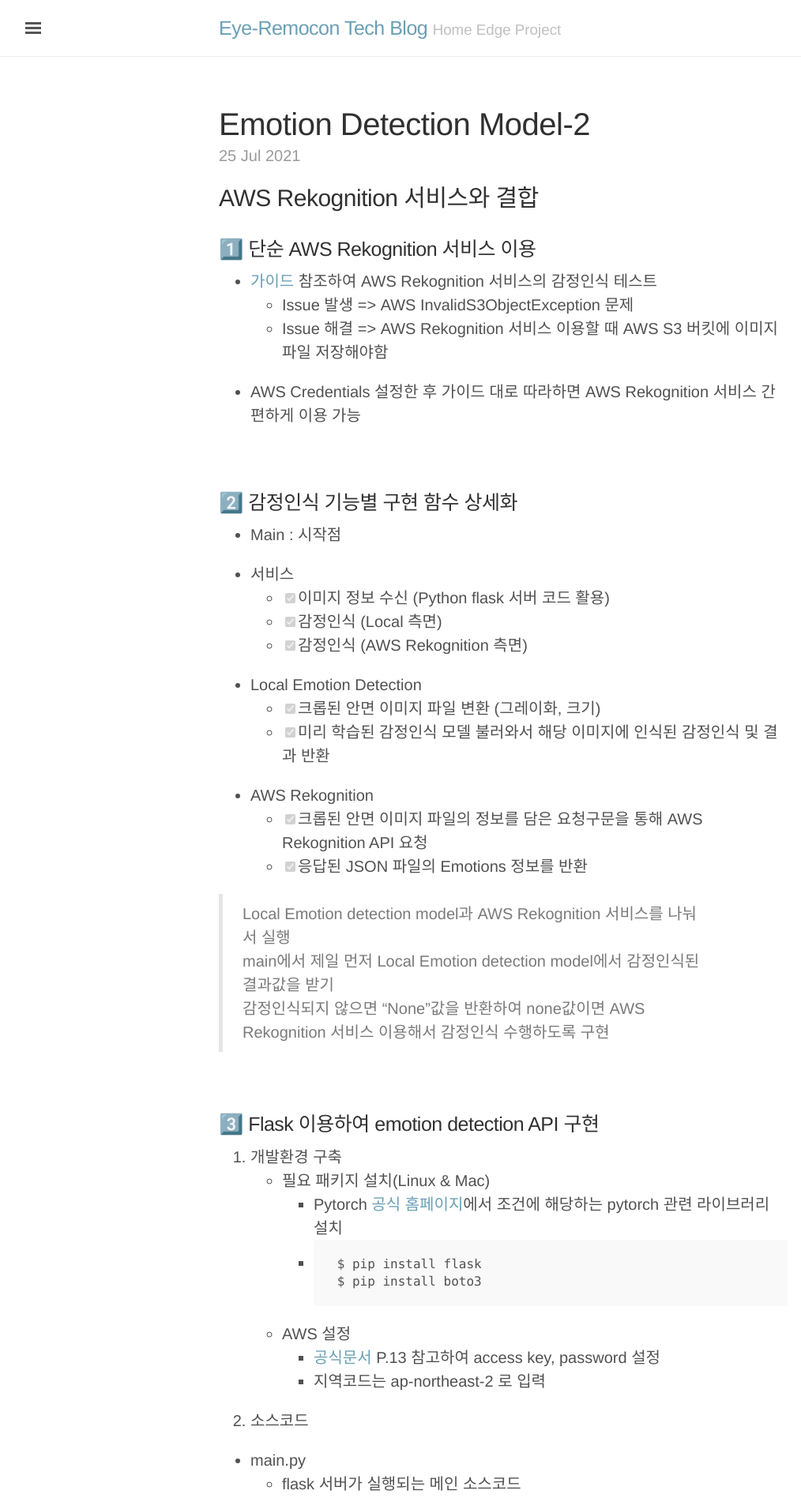
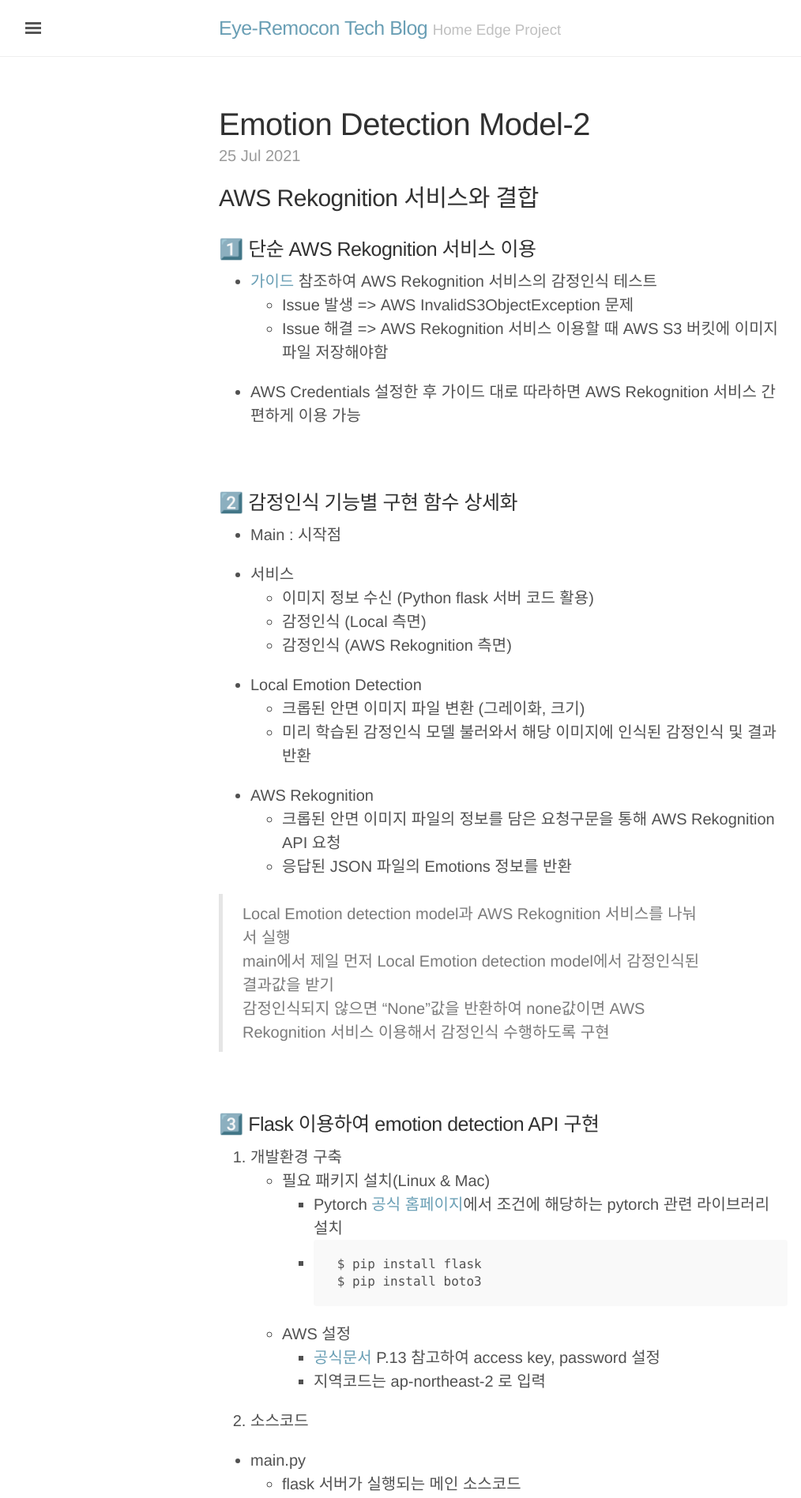
Before and after one commit to Eye-Remocon/Eye-Remocon.github.io, a Jekyll site: the page built from _posts/2021-07-25-emotion-behavior-detection-2.md, in a window 1280 px wide. Shown: the top 1897 px of the page at 79% size, without its empty margins (3-1017 px from the left). Built offline with Jekyll 4.4.1, drawn with Linux system fonts in a browser that asks for light colours; some web fonts are replaced.

```diff
--- a/_posts/2021-07-25-emotion-behavior-detection-2.md
+++ b/_posts/2021-07-25-emotion-behavior-detection-2.md
@@ -21,17 +21,17 @@ categories : Emotion-Behavior-Detection
 * Main : 시작점
 
 * 서비스
-  * [x] 이미지 정보 수신 (Python flask 서버 코드 활용)
-  * [x] 감정인식 (Local 측면)
-  * [x] 감정인식 (AWS Rekognition 측면)
+  * 이미지 정보 수신 (Python flask 서버 코드 활용)
+  * 감정인식 (Local 측면)
+  * 감정인식 (AWS Rekognition 측면)
 
 * Local Emotion Detection
-  * [x] 크롭된 안면 이미지 파일 변환 (그레이화, 크기)
-  * [x] 미리 학습된 감정인식 모델 불러와서 해당 이미지에 인식된 감정인식 및 결과 반환
+  * 크롭된 안면 이미지 파일 변환 (그레이화, 크기)
+  * 미리 학습된 감정인식 모델 불러와서 해당 이미지에 인식된 감정인식 및 결과 반환
 
 * AWS Rekognition
-  * [x] 크롭된 안면 이미지 파일의 정보를 담은 요청구문을 통해 AWS Rekognition API 요청
-  * [x] 응답된 JSON 파일의 Emotions 정보를 반환
+  * 크롭된 안면 이미지 파일의 정보를 담은 요청구문을 통해 AWS Rekognition API 요청
+  * 응답된 JSON 파일의 Emotions 정보를 반환
 
 > Local Emotion detection model과 AWS Rekognition 서비스를 나눠서 실행
 > main에서 제일 먼저 Local Emotion detection model에서 감정인식된 결과값을 받기
```
